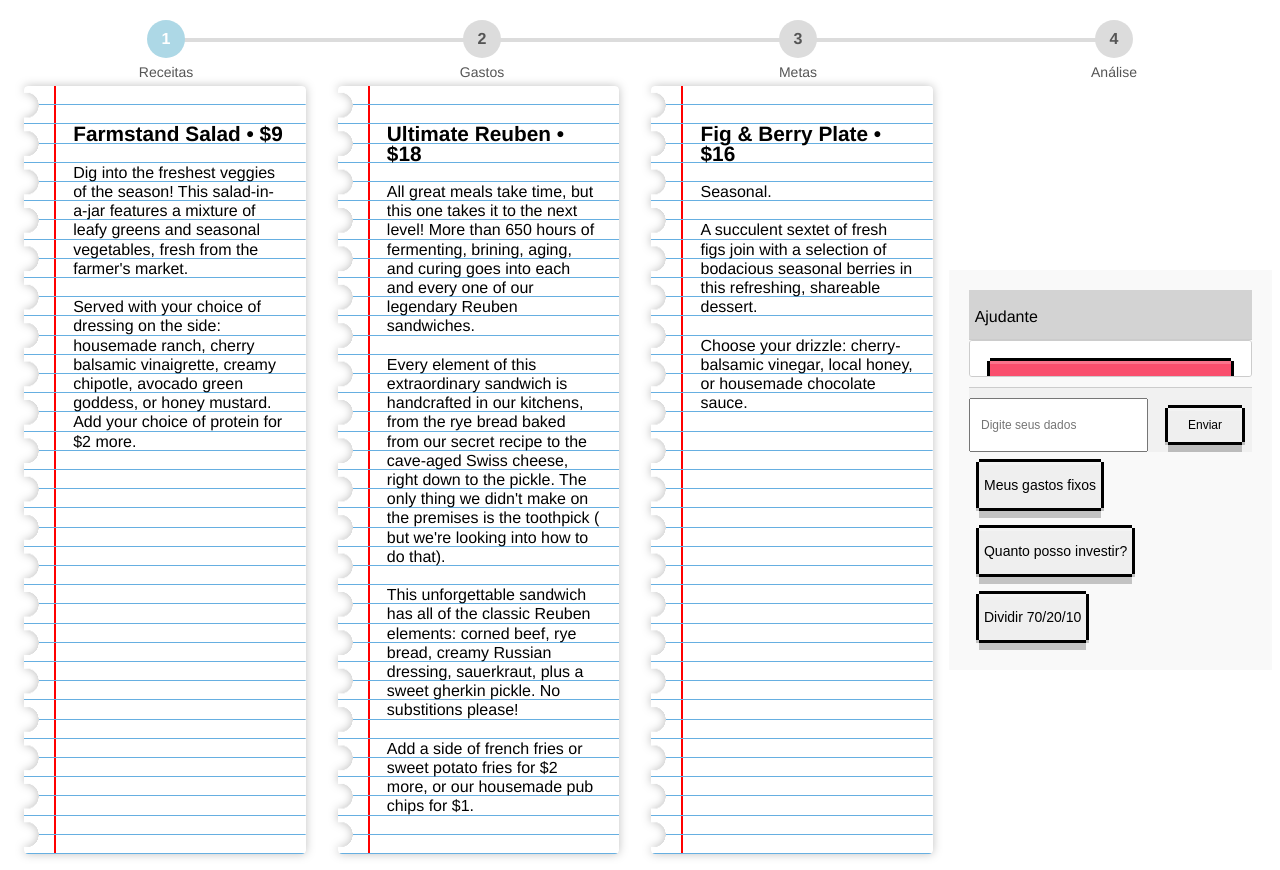
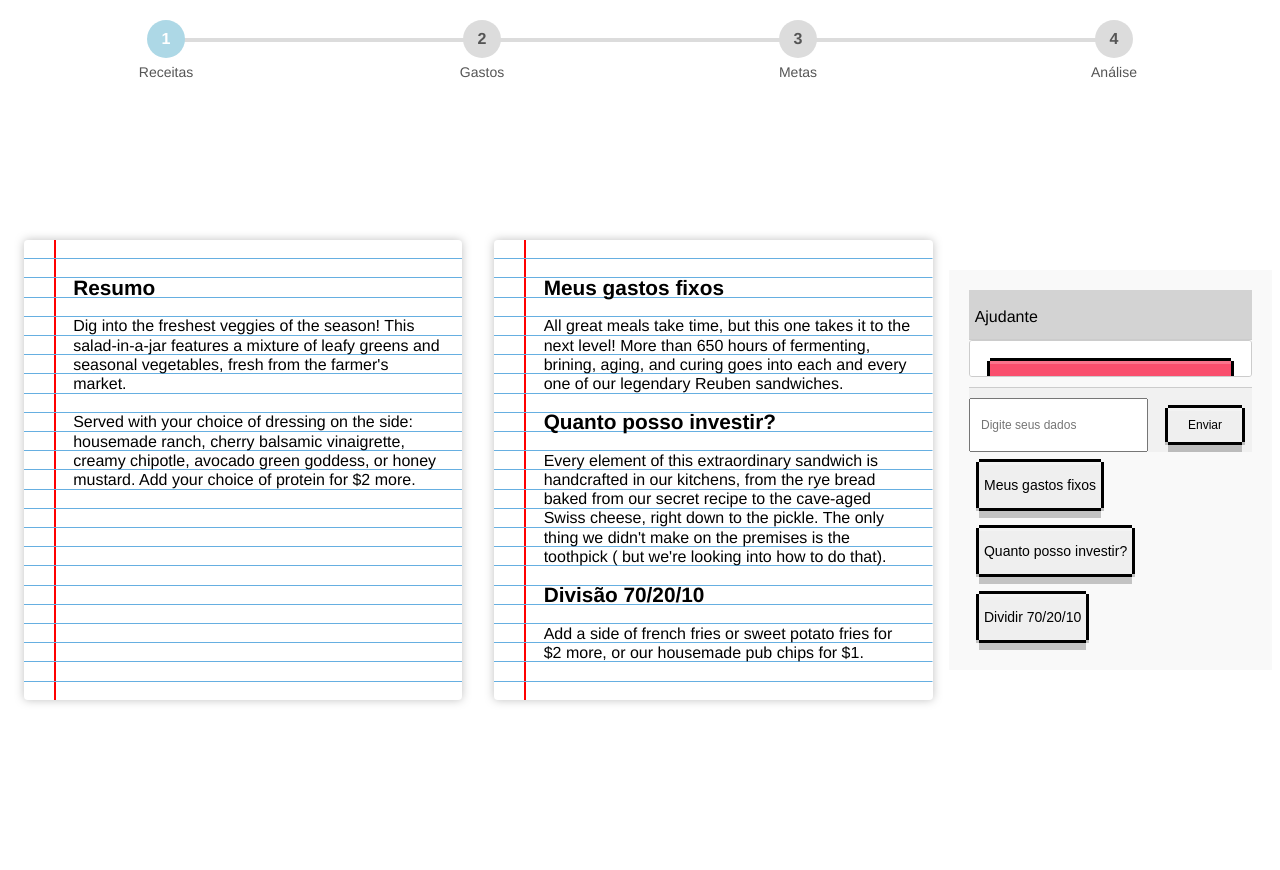
Before and after one commit to limarayssa/controle-financeiro-sp, an Angular app: page / in a window 1280 px wide. After the commit the page ends 848 px from the top, so only its background shows below. Built offline with nearby package versions, Linux system fonts and the light colour scheme.

Commit message:
Atualizando modelo card

```diff
--- a/src/app/app.css
+++ b/src/app/app.css
@@ -179,7 +179,7 @@ button {
   background: repeating-linear-gradient(#0000 0 calc(1.2rem - 1px), #66afe1 0 1.2rem) right bottom /100% 100%, linear-gradient(red 0 0) 30px 0/2px 100% #fff;
   background-repeat: no-repeat;
   line-height: 1.2rem;
-  -webkit-mask: radial-gradient(circle .8rem at 2px 50%, #0000 98%, #000)0 0/100% 2.4rem;
+  --webkit-mask: radial-gradient(circle .8rem at 2px 50%, #0000 98%, #000)0 0/100% 2.4rem;
 }
 
 .card_content {
--- a/src/app/app.html
+++ b/src/app/app.html
@@ -11,10 +11,12 @@
         <div class="card">
 
           <div class="card_content">
-          <h2 class="card_title">Farmstand Salad &#x2022; $9</h2>
+            <h2 class="card_title">Resumo</h2>
             <div class="card_text">
-            <p>Dig into the freshest veggies of the season! This salad-in-a-jar features a mixture of leafy greens and seasonal vegetables, fresh from the farmer's market.</p>
-            <p>Served with your choice of dressing on the side: housemade ranch, cherry balsamic vinaigrette, creamy chipotle, avocado green goddess, or honey mustard. Add your choice of protein for $2 more. </p>
+              <p>Dig into the freshest veggies of the season! This salad-in-a-jar features a mixture of leafy greens and
+                seasonal vegetables, fresh from the farmer's market.</p>
+              <p>Served with your choice of dressing on the side: housemade ranch, cherry balsamic vinaigrette, creamy
+                chipotle, avocado green goddess, or honey mustard. Add your choice of protein for $2 more. </p>
             </div>
           </div>
         </div>
@@ -23,26 +25,17 @@
       <li class="cards_item">
         <div class="card">
           <div class="card_content">
-          <h2 class="card_title">Ultimate Reuben &#x2022; $18</h2>
+            <h2 class="card_title">Meus gastos fixos</h2>
             <div class="card_text">
-            <p>All great meals take time, but this one takes it to the next level! More than 650 hours of fermenting, brining, aging, and curing goes into each and every one of our legendary Reuben sandwiches.
+              <p>All great meals take time, but this one takes it to the next level! More than 650 hours of fermenting,
+                brining, aging, and curing goes into each and every one of our legendary Reuben sandwiches.
               </p>
-            <p>Every element of this extraordinary sandwich is handcrafted in our kitchens, from the rye bread baked from our secret recipe to the cave-aged Swiss cheese, right down to the pickle. The only thing we didn't make on the premises is the toothpick ( but we're looking into how to do that). </p>
-            <p>This unforgettable sandwich has all of the classic Reuben elements: corned beef, rye bread, creamy Russian dressing, sauerkraut, plus a sweet gherkin pickle. No substitions please!
-            <p>
+              <h2 class="card_title">Quanto posso investir?</h2>
+              <p>Every element of this extraordinary sandwich is handcrafted in our kitchens, from the rye bread baked
+                from our secret recipe to the cave-aged Swiss cheese, right down to the pickle. The only thing we didn't
+                make on the premises is the toothpick ( but we're looking into how to do that). </p>
+              <h2 class="card_title">Divisão 70/20/10</h2>
               <p>Add a side of french fries or sweet potato fries for $2 more, or our housemade pub chips for $1.</p>
-          </div>
-        </div>
-      </div>
-    </li>
-    <li class="cards_item">
-      <div class="card">
-        <div class="card_content">
-          <h2 class="card_title">Fig &amp; Berry Plate &#x2022; $16</h2>
-          <div class="card_text">
-            <p><span class="note">Seasonal.</span></p>
-            <p>A succulent sextet of fresh figs join with a selection of bodacious seasonal berries in this refreshing, shareable dessert.</p>
-            <p>Choose your drizzle: cherry-balsamic vinegar, local honey, or housemade chocolate sauce. </p>
             </div>
           </div>
         </div>
--- a/src/app/app.ts
+++ b/src/app/app.ts
@@ -73,10 +73,9 @@ export class App {
 
     if (!infoUsuario) return;
 
-    // Adiciona mensagem do usuário no chat
     this.msg.push({ texto: infoUsuario, usuario: 'usuario' });
 
-    // Verifica etapa atual
+    // verifica etapa atual
     const etapaAtual = this.passos.findIndex((s) => s.ativo);
     if (etapaAtual === -1) return;
 
@@ -96,6 +95,9 @@ export class App {
       } else {
         this.pegarValores(infoUsuario, 'gasto');
       }
+    } else if (etapaAtual === 2) {
+        this.respostaBot('Entendido, gerando o resumo!!');
+        this.avancarEtapa();
     }
 
     // Limpa campo
```
Lines whose indentation alone changed are shown as unchanged.
